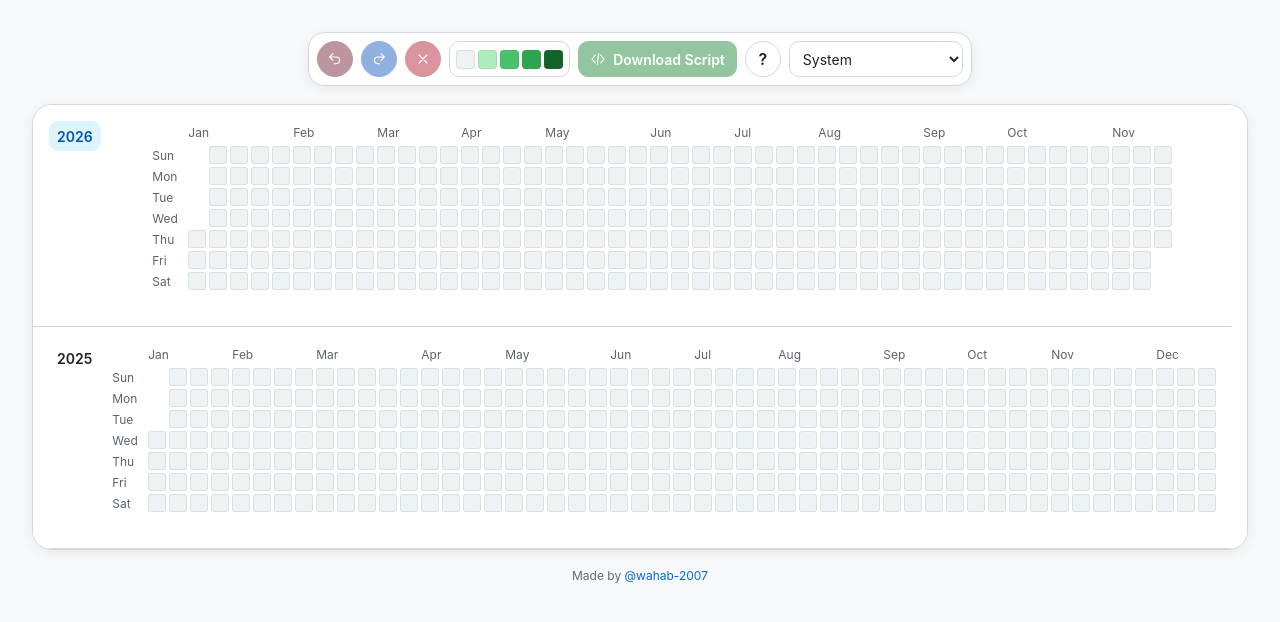
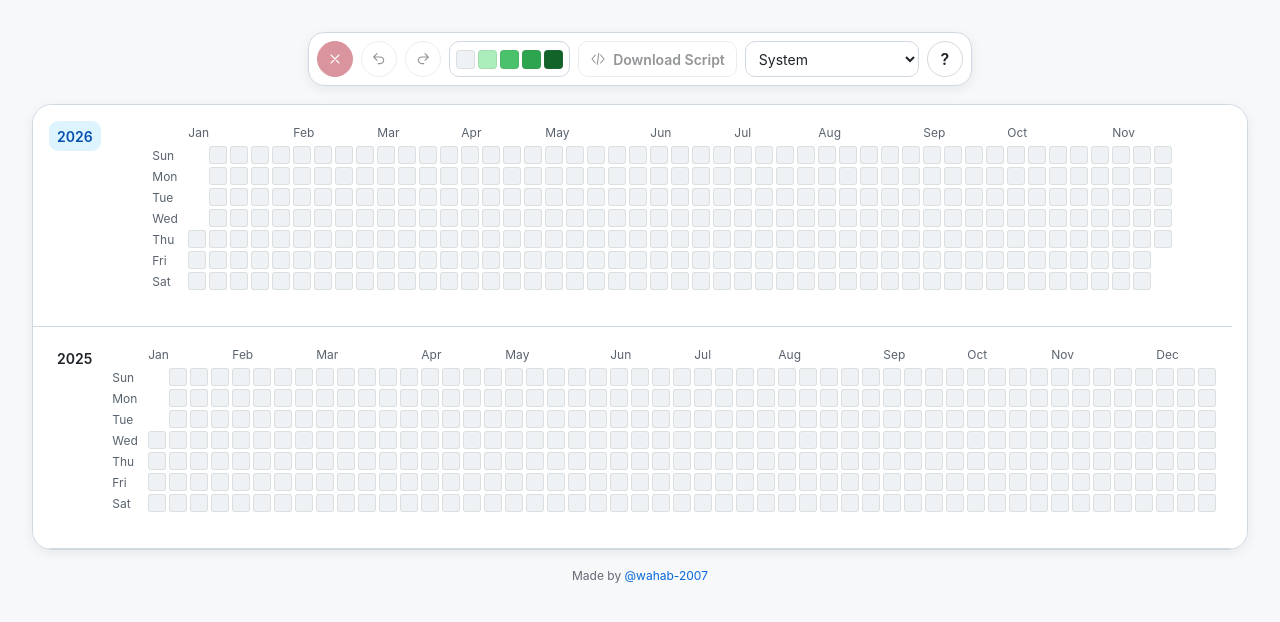
Before and after one commit to wahab-2007/brush-io, a React (Vite) app: page / in a window 1280 px wide. Shown: the top 622 px of the page. Built offline with nearby package versions, Linux system fonts and the light colour scheme.

Commit message:
Pin the toolbar and simplify its action order and colors

```diff
--- a/src/components/CalendarToolbar.tsx
+++ b/src/components/CalendarToolbar.tsx
@@ -20,19 +20,19 @@ export function CalendarToolbar(props: CalendarToolbarProps) {
   const helpId = useId()
   return <header className="toolbar-wrap">
     <div className="calendar-toolbar" role="group" aria-label="Calendar toolbar">
-      <button className="history-button" data-action="undo" aria-label="Undo" title={'Undo in ' + props.year}
-        disabled={!props.canUndo} onClick={props.onUndo}><Icon name="undo"/></button>
-      <button className="history-button" data-action="redo" aria-label="Redo" title={'Redo in ' + props.year}
-        disabled={!props.canRedo} onClick={props.onRedo}><Icon name="redo"/></button>
       <button className="history-button" data-action="clear" aria-label="Clear canvas" title={'Clear ' + props.year}
         disabled={!props.canClear} onClick={props.onClear}><Icon name="close"/></button>
+      <button className="history-button" aria-label="Undo" title={'Undo in ' + props.year}
+        disabled={!props.canUndo} onClick={props.onUndo}><Icon name="undo"/></button>
+      <button className="history-button" aria-label="Redo" title={'Redo in ' + props.year}
+        disabled={!props.canRedo} onClick={props.onRedo}><Icon name="redo"/></button>
       {props.palette}
-      <button className="primary" disabled={!props.canDownload} title={'Download script for ' + props.year}
+      <button disabled={!props.canDownload} title={'Download script for ' + props.year}
         onClick={props.onDownload}><Icon name="code"/>Download Script</button>
       <div className="toolbar-appearance">
+        {props.appearance}
         <button type="button" className="history-button help-button" aria-label="Help" aria-haspopup="dialog"
           popoverTarget={helpId}>?</button>
-        {props.appearance}
       </div>
 
       <div id={helpId} className="calendar-help" popover="auto" role="dialog" aria-label="Calendar help">
--- a/src/styles.css
+++ b/src/styles.css
@@ -337,7 +337,7 @@ button.cell:hover { outline: 1px solid var(--focus); outline-offset: 1px; }
   .notice { padding: 10px 15px; }
 }
 
-.toolbar-wrap { display: flex; justify-content: center; margin-bottom: 18px; }
+.toolbar-wrap { position: sticky; top: 12px; z-index: 2; display: flex; justify-content: center; margin-bottom: 18px; }
 .calendar-toolbar {
   justify-content: center;
   max-width: 100%;
@@ -351,8 +351,6 @@ button.cell:hover { outline: 1px solid var(--focus); outline-offset: 1px; }
 .calendar-toolbar button.history-button { border-radius: 50%; }
 .toolbar-appearance { display: flex; align-items: center; gap: 8px; max-width: 100%; }
 .help-button { font-size: 16px; }
-button.history-button[data-action="undo"] { --action-color: #75243b; --action-hover: #8e2f49; }
-button.history-button[data-action="redo"] { --action-color: #195cc0; --action-hover: #216bd6; }
 button.history-button[data-action="clear"] { --action-color: #b22234; --action-hover: #cb2d40; }
 .calendar-toolbar button.history-button[data-action] { color: #fff; background: var(--action-color); border-color: var(--action-color); }
 .calendar-toolbar button.history-button[data-action]:hover:not(:disabled) { background: var(--action-hover); border-color: var(--action-hover); }
```
Also changed, not shown: 1 other file (tests, documents, lock files or other folders).
